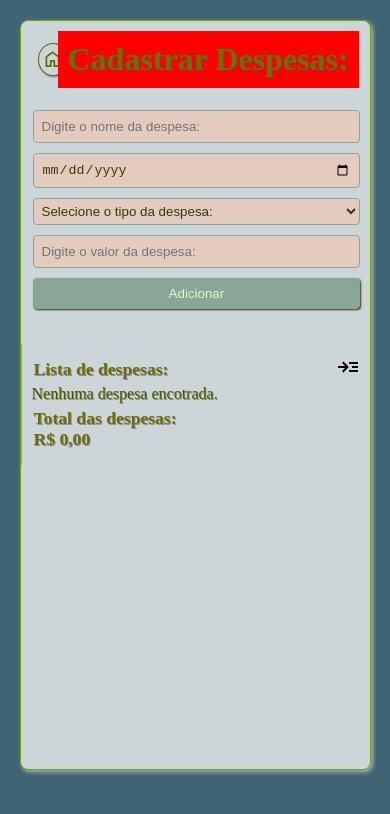
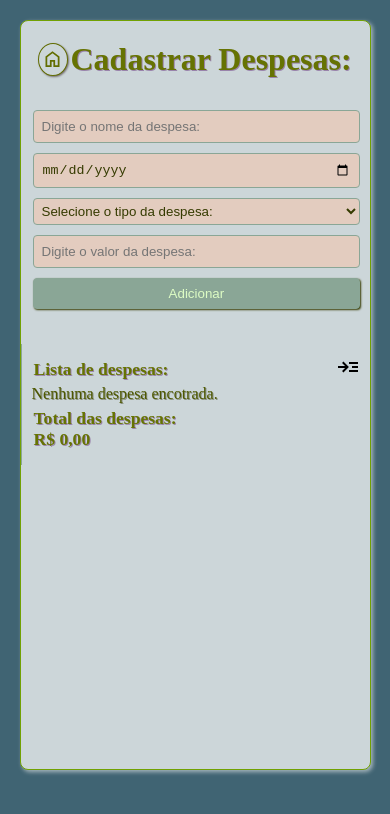
Before and after one commit to BrunaBeatriiz/Controle-de-Gastos, a React (Vite) app: page /Despesas in a window 390 px wide. Shown: the top 814 px of the page. Built offline with nearby package versions, Linux system fonts and the light colour scheme.

Commit message:
teste tela mobile

```diff
--- a/src/estilos/despesas.css
+++ b/src/estilos/despesas.css
@@ -3,8 +3,8 @@ main{
 }
 
 .marginTitulo{
-    margin-left: -65px;
-    background-color: #ff0000;
+    margin-left: -62px;
+
 }
 
 
--- a/src/estilos/pagSaldo.css
+++ b/src/estilos/pagSaldo.css
@@ -52,8 +52,10 @@ header{
     padding: 2px;
     height: 35vh;
     margin: 10px;
+    margin-bottom: 25px;
     margin-left: 12px;
     border-left: none;
+    border: 3px solid black;
 }
 
 
```
